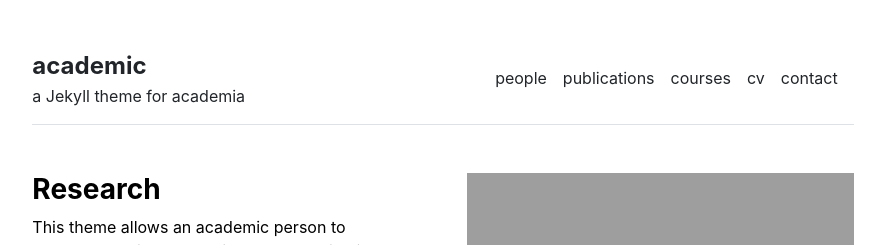
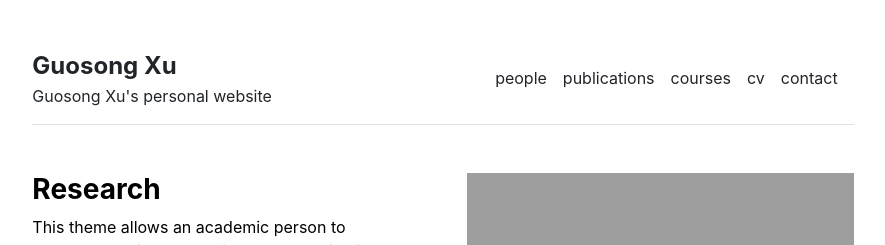
Before and after one commit to guosongxu/guosongxu.github.io, a Jekyll site: the page built from index.md, in a window 1280 px wide. Shown: the top 245 px of the page, without its empty margins (197-1082 px from the left). Built offline with Jekyll 4.4.1, drawn with Linux system fonts in a browser that asks for light colours.

Commit message:
Update _config.yml

```diff
--- a/_config.yml
+++ b/_config.yml
@@ -1,4 +1,4 @@
 url: "" # the base hostname & protocol for your site, e.g. http://example.com
 baseurl: "" # the subpath of your site, e.g. /blog
-title: "academic" # the name of your site, e.g. ACME Corp.
-description: "a Jekyll theme for academia"
+title: "Guosong Xu" # the name of your site, e.g. ACME Corp.
+description: "Guosong Xu's personal website"
```
